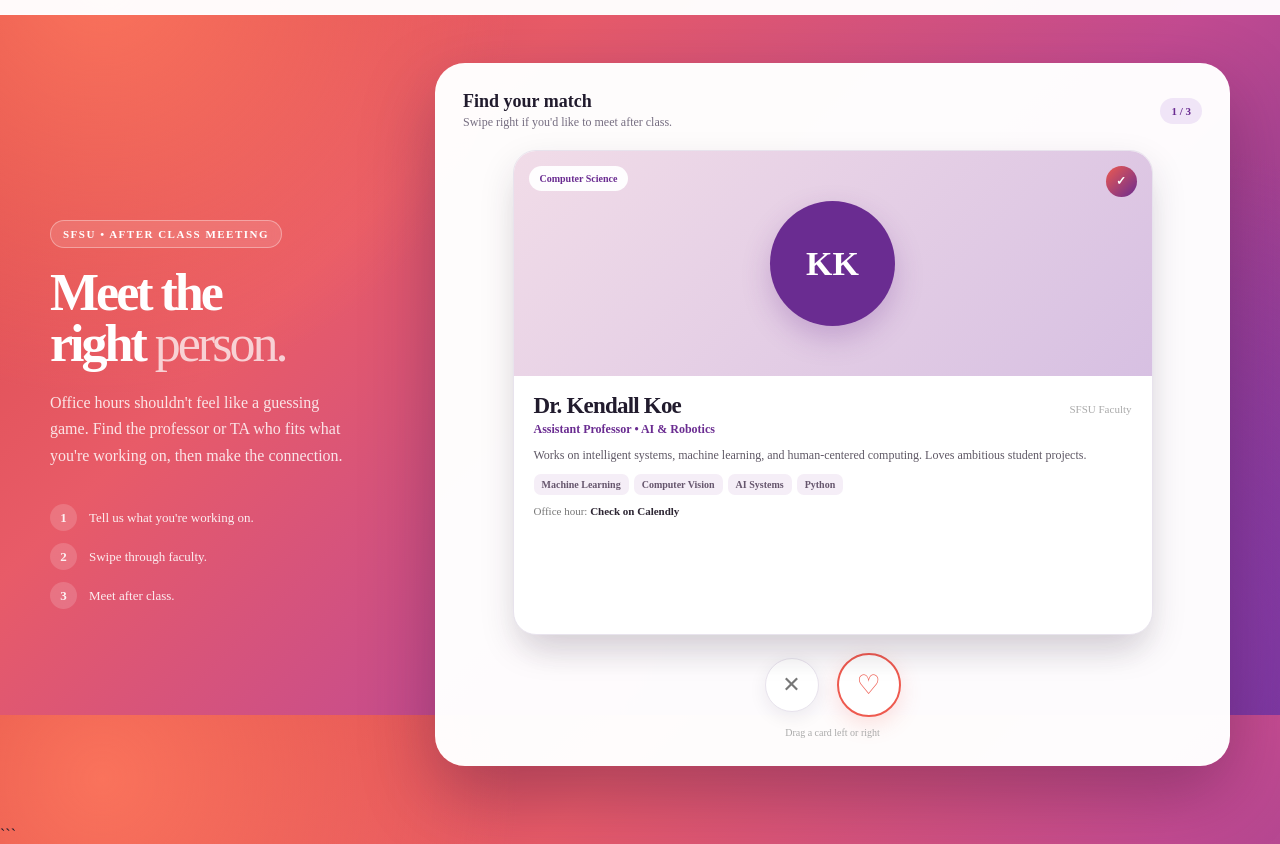
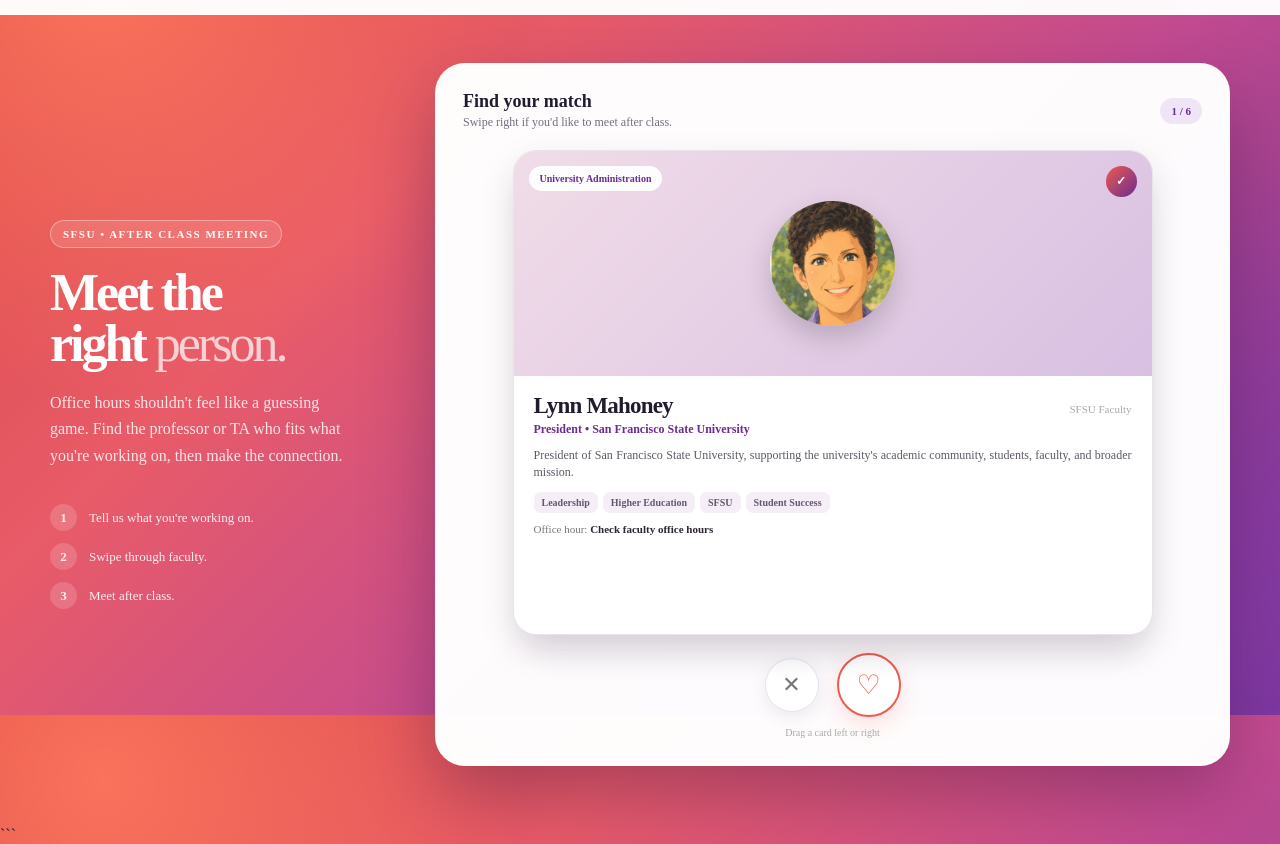
Before and after one commit to DevTaehunLee/after_class.github.io, a plain HTML site: page index.html in a window 1280 px wide. Shown: the part 85-929 px from the top of the page. Drawn offline with Linux system fonts and the light colour scheme.

Commit message:
Update index.html

```diff
--- a/index.html
+++ b/index.html
@@ -1125,7 +1125,7 @@ header {
           class="profile-counter"
           id="counter"
         >
-          1 / 3
+          1 / 6
         </div>
 
       </div>
@@ -1232,32 +1232,28 @@ header {
 const professors = [
 
   {
-    name: "Dr. Kendall Koe",
-
-    department: "Computer Science",
-
-    role: "Assistant Professor • AI & Robotics",
-
-    initials: "KK",
-
-    /*
-      If you have a professor image:
-
-      photo: "kendall-koe.jpg",
-    */
+    name: "Lynn Mahoney",
+
+    department: "University Administration",
+
+    role: "President • San Francisco State University",
+
+    initials: "LM",
+
+    photo: "pre.png",
 
     bio:
-      "Works on intelligent systems, machine learning, and human-centered computing. Loves ambitious student projects.",
+      "President of San Francisco State University, supporting the university's academic community, students, faculty, and broader mission.",
 
     tags: [
-      "Machine Learning",
-      "Computer Vision",
-      "AI Systems",
-      "Python"
+      "Leadership",
+      "Higher Education",
+      "SFSU",
+      "Student Success"
     ],
 
     availability:
-      "Check on Calendly",
+      "Check faculty office hours",
 
     color:
       "#6a2c91"
@@ -1265,26 +1261,28 @@ const professors = [
 
 
   {
-    name: "Prof. Daniel Park",
+    name: "David Quintero",
 
     department: "Mechanical Engineering",
 
-    role: "Associate Professor • Mechatronics",
-
-    initials: "DP",
+    role: "Faculty • Mechanical Engineering",
+
+    initials: "DQ",
+
+    photo: "david.png",
 
     bio:
-      "Designs robots, mechanisms, and smart machines. Particularly interested in turning prototypes into real hardware.",
+      "Works in mechanical engineering and engineering design, with interests connecting physical systems, machines, and applied engineering.",
 
     tags: [
-      "Mechanisms",
-      "Mechatronics",
-      "CAD",
-      "Control"
+      "Mechanical Engineering",
+      "Robotics",
+      "Design",
+      "Engineering"
     ],
 
     availability:
-      "Tomorrow · 1:00–3:00 PM",
+      "Check faculty office hours",
 
     color:
       "#d94342"
@@ -1292,26 +1290,115 @@ const professors = [
 
 
   {
-    name: "Dr. Elena Rossi",
-
-    department: "Robotics Engineering",
-
-    role: "Professor • Autonomous Robotics",
-
-    initials: "ER",
+    name: "Benjamin Sabey",
+
+    department: "Music",
+
+    role: "Faculty • Composition",
+
+    initials: "BS",
+
+    photo: "ben.png",
 
     bio:
-      "Researches mobile robots, perception, and autonomous navigation. Always open to unusual robot ideas.",
+      "Composer and educator working with students interested in composition, contemporary music, and creative musical development.",
 
     tags: [
-      "Robotics",
-      "ROS 2",
-      "SLAM",
-      "Autonomy"
+      "Composition",
+      "Music",
+      "Contemporary Music",
+      "Creativity"
     ],
 
     availability:
-      "Thursday · 4:00–6:00 PM",
+      "Check faculty office hours",
+
+    color:
+      "#a84391"
+  },
+
+
+  {
+    name: "Zakarias Grafilo",
+
+    department: "Music",
+
+    role: "Faculty • Chamber Music",
+
+    initials: "ZG",
+
+    photo: "zak.png",
+
+    bio:
+      "Works with musicians in chamber music and collaborative performance, helping students develop ensemble skills and musical interpretation.",
+
+    tags: [
+      "Chamber Music",
+      "Ensemble",
+      "Performance",
+      "Music"
+    ],
+
+    availability:
+      "Check faculty office hours",
+
+    color:
+      "#6a2c91"
+  },
+
+
+  {
+    name: "Sybil Yang",
+
+    department: "Business",
+
+    role: "Faculty • Business",
+
+    initials: "SY",
+
+    photo: "yang.png",
+
+    bio:
+      "Faculty member in business, connecting academic study with practical questions in organizations, management, and professional development.",
+
+    tags: [
+      "Business",
+      "Management",
+      "Organizations",
+      "Strategy"
+    ],
+
+    availability:
+      "Check faculty office hours",
+
+    color:
+      "#d94342"
+  },
+
+
+  {
+    name: "Vera Klimkovsky",
+
+    department: "Mathematics",
+
+    role: "Faculty • Mathematics",
+
+    initials: "VK",
+
+    photo: "vera.png",
+
+    bio:
+      "Mathematics faculty member working with students across mathematical topics and helping connect abstract concepts with rigorous problem solving.",
+
+    tags: [
+      "Mathematics",
+      "Problem Solving",
+      "Theory",
+      "Quantitative"
+    ],
+
+    availability:
+      "Check faculty office hours",
 
     color:
       "#a84391"
@@ -1326,13 +1413,22 @@ const professors = [
 
 const CALENDLY_LINKS = {
 
-  "Dr. Kendall Koe":
-    "https://calendly.com/15koek/30min?utm_source=chatgpt.com&month=2026-10",
-
-  "Prof. Daniel Park":
+  "Lynn Mahoney":
     "",
 
-  "Dr. Elena Rossi":
+  "David Quintero":
+    "",
+
+  "Benjamin Sabey":
+    "",
+
+  "Zakarias Grafilo":
+    "",
+
+  "Sybil Yang":
+    "",
+
+  "Vera Klimkovsky":
     ""
 
 };
```
